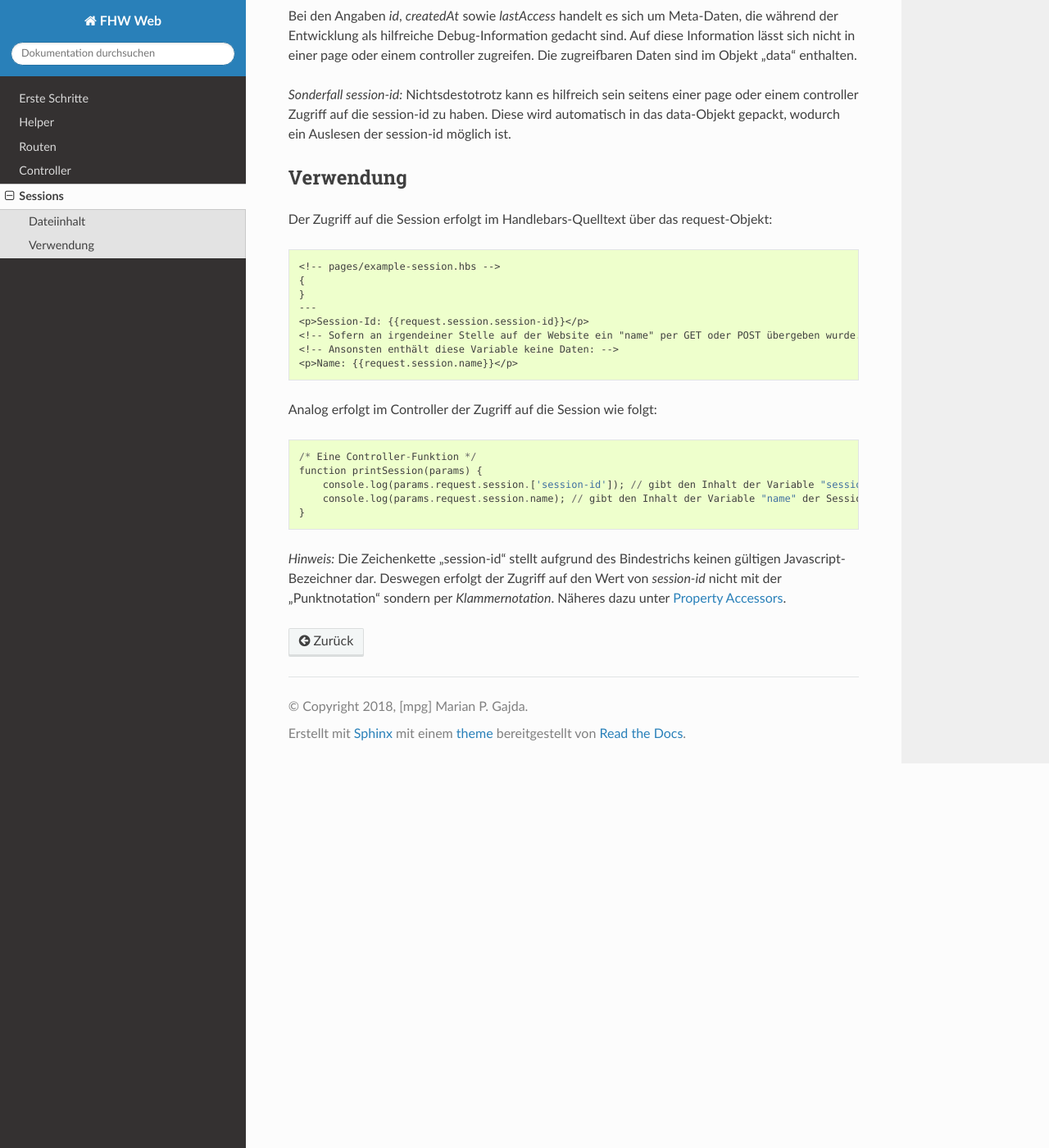
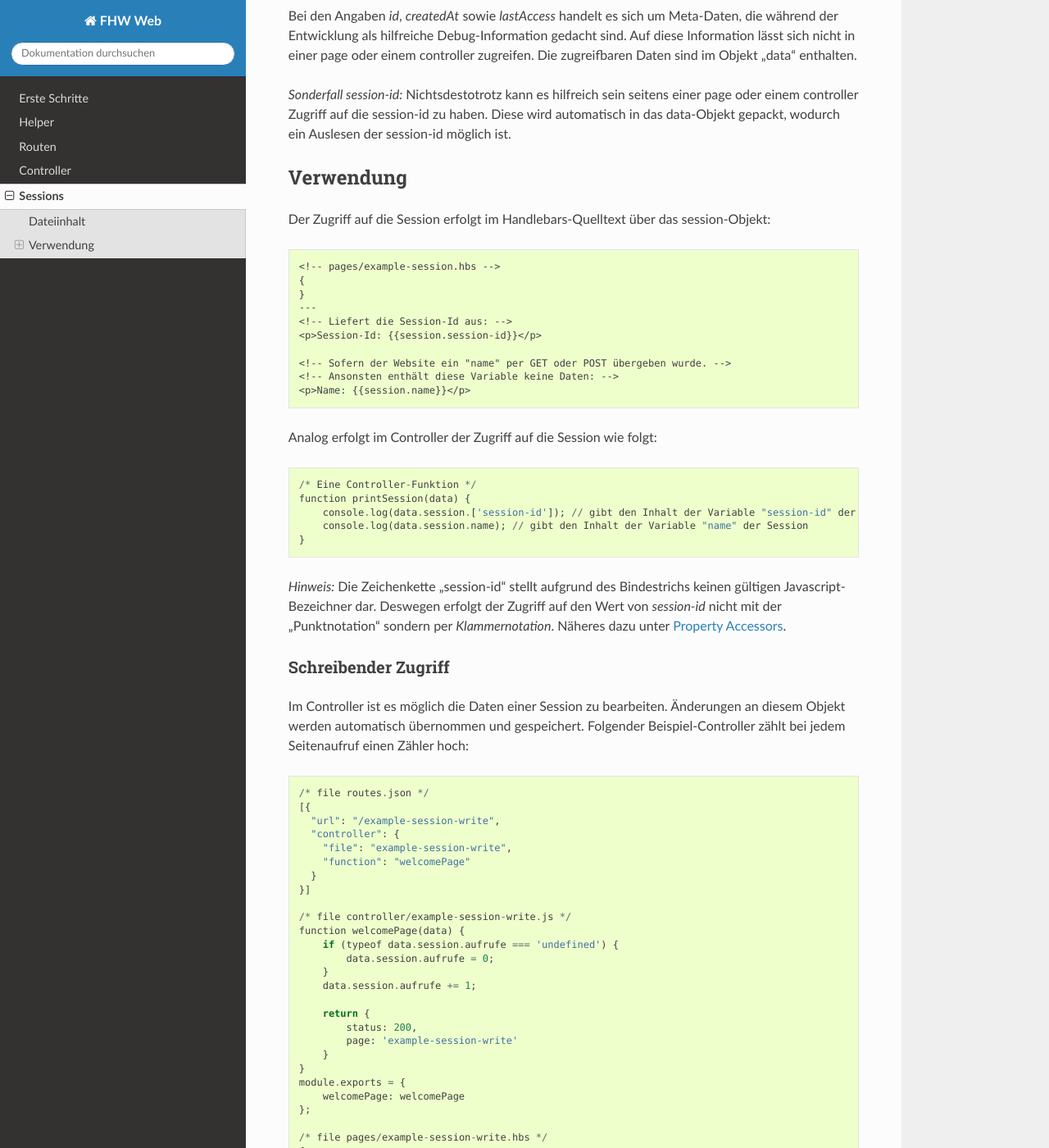
Before and after one commit to marianpg/fhw-web, a Sphinx documentation site: the page built from doc/source/sessions.rst, in a window 1280 px wide and 1400 px high, scrolled down 757 px. Shown: the whole window at 82% size. Built offline with Sphinx 7.4.7 and the Read the Docs theme 2.0.0, drawn with Linux system fonts in a browser that asks for light colours; some of the changed text lies outside the part shown.

Commit message:
updated documentation because of writeable behaviour of sessions

```diff
--- a/doc/source/sessions.rst
+++ b/doc/source/sessions.rst
@@ -41,27 +42,70 @@ die session-id zu haben. Diese wird automatisch in das data-Objekt gepackt, wodu
 Verwendung
 ^^^^^^^^^^
 
-Der Zugriff auf die Session erfolgt im Handlebars-Quelltext über das request-Objekt::
+Der Zugriff auf die Session erfolgt im Handlebars-Quelltext über das session-Objekt::
 
     <!-- pages/example-session.hbs -->
     {
     }
     ---
-    <p>Session-Id: {{request.session.session-id}}</p>
-    <!-- Sofern an irgendeiner Stelle auf der Website ein "name" per GET oder POST übergeben wurde. -->
+    <!-- Liefert die Session-Id aus: -->
+    <p>Session-Id: {{session.session-id}}</p>
+
+    <!-- Sofern der Website ein "name" per GET oder POST übergeben wurde. -->
     <!-- Ansonsten enthält diese Variable keine Daten: -->
-    <p>Name: {{request.session.name}}</p>
+    <p>Name: {{session.name}}</p>
 
 
 Analog erfolgt im Controller der Zugriff auf die Session wie folgt::
 
     /* Eine Controller-Funktion */
-    function printSession(params) {
-        console.log(params.request.session.['session-id']); // gibt den Inhalt der Variable "session-id" der Session
-        console.log(params.request.session.name); // gibt den Inhalt der Variable "name" der Session
+    function printSession(data) {
+        console.log(data.session.['session-id']); // gibt den Inhalt der Variable "session-id" der Session
+        console.log(data.session.name); // gibt den Inhalt der Variable "name" der Session
     }
 
 *Hinweis:* Die Zeichenkette "session-id" stellt aufgrund des Bindestrichs keinen gültigen Javascript-Bezeichner dar.
 Deswegen erfolgt der Zugriff auf den Wert von *session-id* nicht mit der "Punktnotation" sondern per *Klammernotation*.
 Näheres dazu unter `Property Accessors
 <https://developer.mozilla.org/de/docs/Web/JavaScript/Reference/Operators/Property_Accessors/>`_.
+
+
+Schreibender Zugriff
+""""""""""""""""""""
+
+Im Controller ist es möglich die Daten einer Session zu bearbeiten. Änderungen an diesem Objekt werden automatisch
+übernommen und gespeichert. Folgender Beispiel-Controller zählt bei jedem Seitenaufruf einen Zähler hoch::
+
+    /* file routes.json */
+    [{
+      "url": "/example-session-write",
+      "controller": {
+        "file": "example-session-write",
+        "function": "welcomePage"
+      }
+    }]
+
+    /* file controller/example-session-write.js */
+    function welcomePage(data) {
+        if (typeof data.session.aufrufe === 'undefined') {
+            data.session.aufrufe = 0;
+        }
+        data.session.aufrufe += 1;
+
+        return {
+            status: 200,
+            page: 'example-session-write'
+        }
+    }
+    module.exports = {
+        welcomePage: welcomePage
+    };
+
+    /* file pages/example-session-write.hbs */
+    {
+        "template": "full-html",
+        "title": "Meine Hobbies"
+    }
+    ---
+    <h1>Willkommen auf meiner Seite</h1>
+    <p>Du hast die Seite während einer Sitzung bereits {{session.aufrufe}} Mal aufgerufen.</p>
```
Also changed, not shown: other parts of doc/source/sessions.rst (+2 -1 lines), doc/source/controller.rst (+11 -8 lines).
